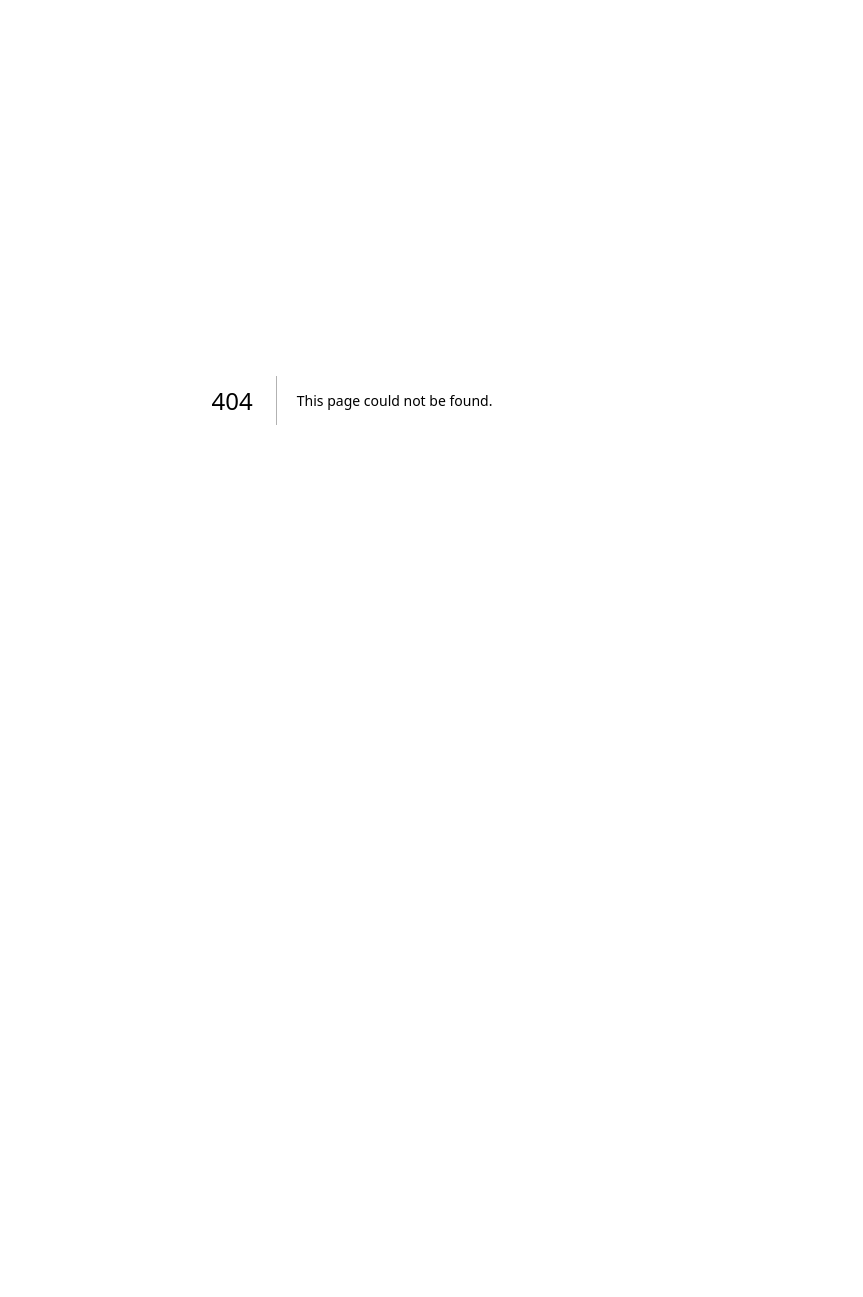
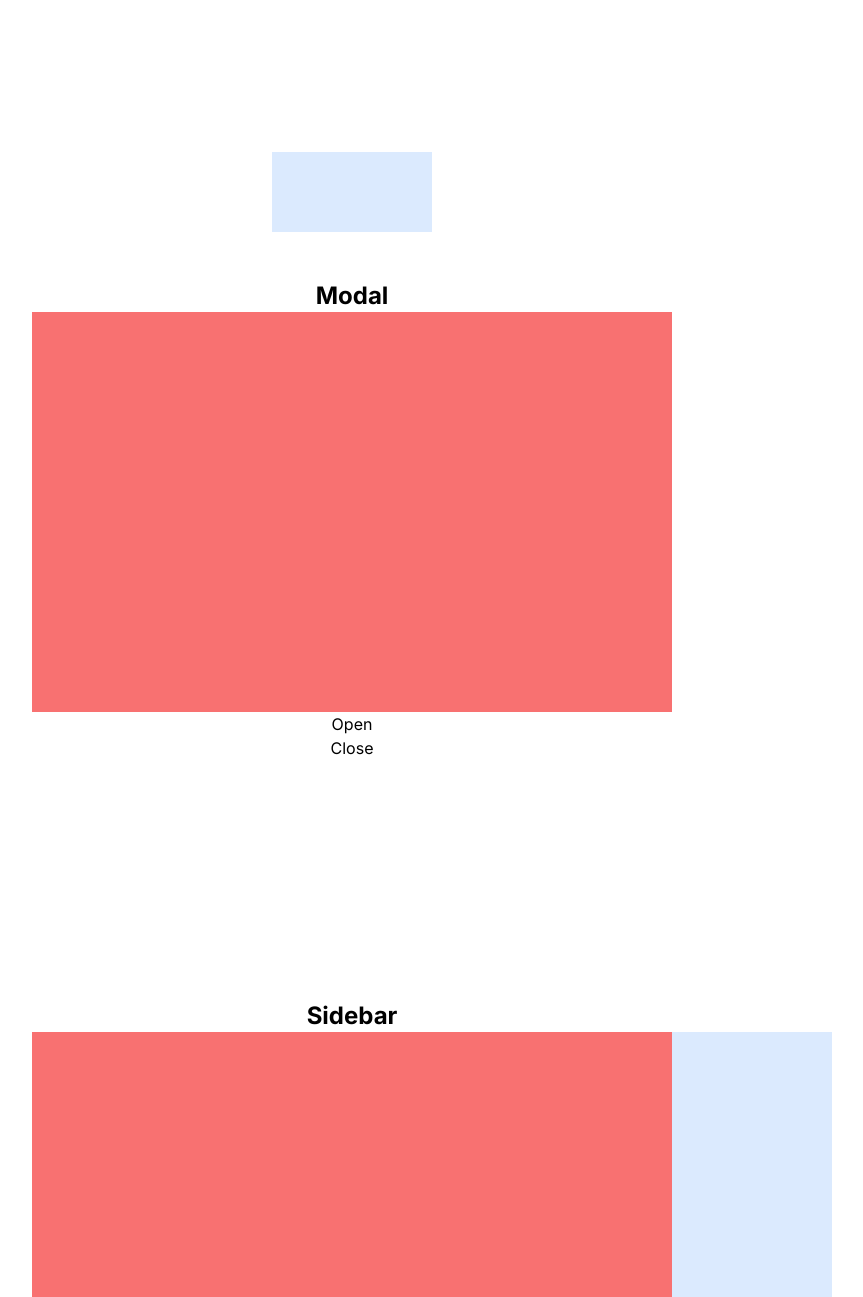
Before and after one commit to Thinmyatkhine/nextjs, a Next.js app: page /modal in a window 1280 px wide. Before the commit this address had no page. Shown: the top 1297 px of the page, without its empty margins (288-1151 px from the left). Before the commit the page ends 800 px from the top, so only its background shows below. Built offline with nearby package versions, Linux system fonts and the light colour scheme.

Commit message:
feat(modal): add modal & sidebar

```diff
--- /dev/null
+++ b/src/app/modal/page.tsx
@@ -0,0 +1,47 @@
+"use client";
+
+import clsx from "clsx";
+import { useState } from "react";
+
+const transition_style = "transition-all duration-[0.5s] ease-in-out";
+
+export default function Modal() {
+  const [open, setOpen] = useState(false);
+
+  return (
+    <main className="w-screen h-[200vh] flex flex-col justify-center items-center overflow-y-auto">
+      {/* Modal */}
+      <h3 className="font-bold text-2xl mt-[10rem]">Modal</h3>
+      <div className="relative flex justify-center w-[50vw] h-[50vh] bg-red-400">
+        <div
+          className={clsx(
+            "absolute top-0 w-[10rem] h-[5rem] bg-blue-100",
+            transition_style,
+            // open ? "mt-[20vh]" : "mt-[-100vh]"
+            open ? "mt-[5rem]" : "mt-[-10rem]"
+            // open ? "mr-[0rem]" : "mr-[-10rem]"
+          )}
+        ></div>
+      </div>
+      <button onClick={() => setOpen(true)}>Open</button>
+      <button onClick={() => setOpen(false)}>Close</button>
+
+      {/* Sidebar */}
+      <h3 className="font-bold text-2xl mt-[15rem]">Sidebar</h3>
+      <div className="relative flex justify-center w-[50vw] h-[50vh] bg-red-400">
+        <div
+          className={clsx(
+            "absolute top-0 right-0 w-[10rem] h-[100%] bg-blue-100",
+            transition_style,
+            // open ? "mt-[20vh]" : "mt-[-100vh]"
+            open ? "mr-[0rem]" : "mr-[-10rem]"
+          )}
+        >
+
+        </div>
+      </div>
+      <button onClick={() => setOpen(true)}>Open</button>
+      <button onClick={() => setOpen(false)}>Close</button>
+    </main>
+  );
+}
```
